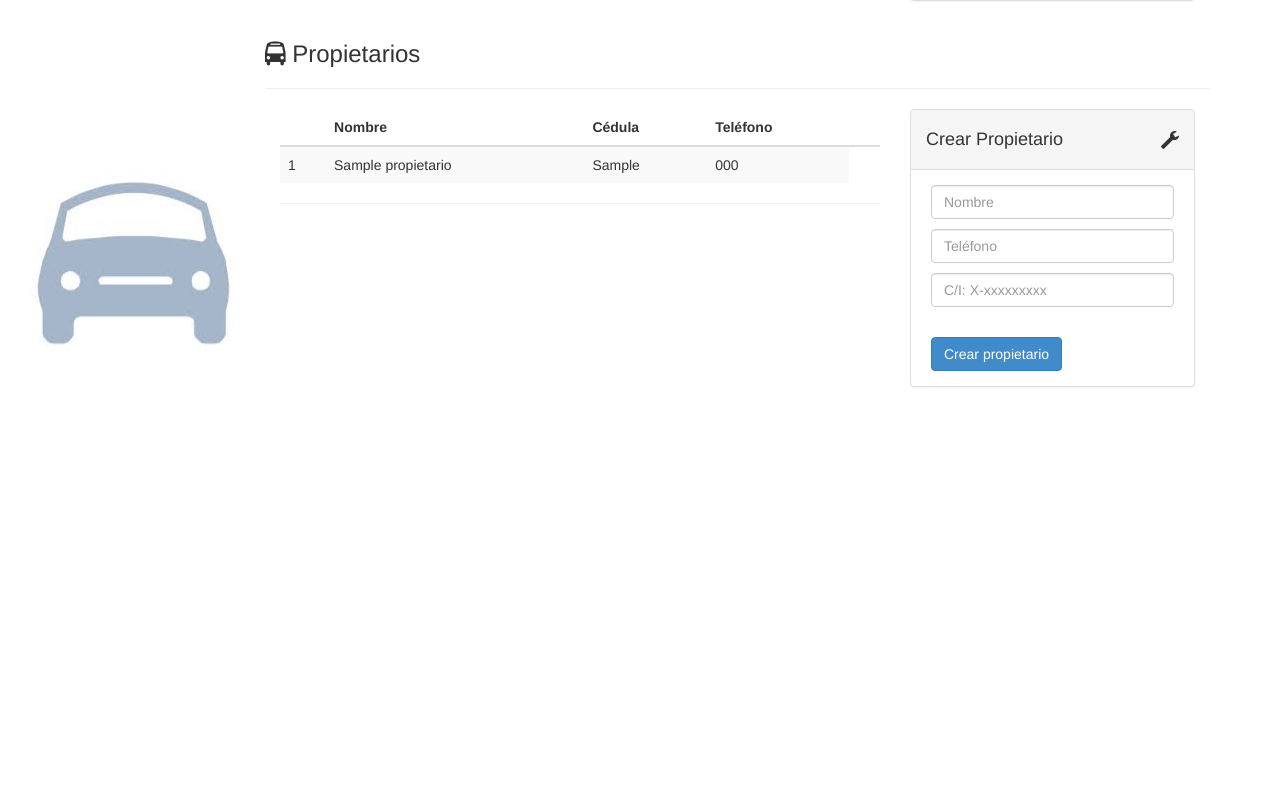
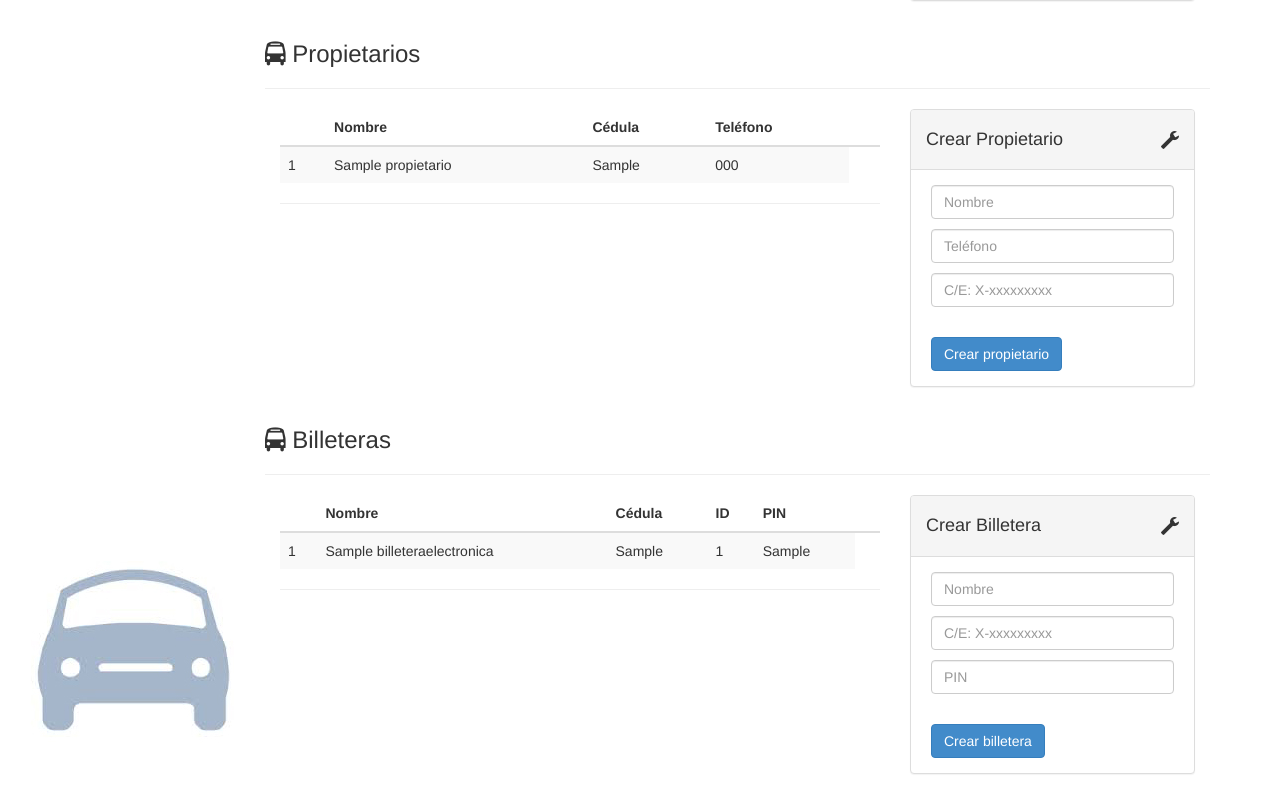
Before and after one commit to Soft-Gear/SAGE, a Django app: page /estacionamientos/ in a window 1280 px wide. Shown: the part 700-1494 px from the top of the page. Before the commit the page ends 1087 px from the top, so only its background shows below. Run offline with Django 3.2, Linux system fonts and the light colour scheme; tables that the repository leaves empty hold one stand-in row (values such as "Sample post"); some libraries are stand-ins or nearby versions.

Commit message:
Se puso BilleteraElectronica funcional

```diff
--- a/estacionamientos/forms.py
+++ b/estacionamientos/forms.py
@@ -2,6 +2,7 @@
 from django import forms
 from django.core.validators import RegexValidator
 from django.forms.widgets import SplitDateTimeWidget
+
 
 class CustomSplitDateTimeWidget(SplitDateTimeWidget):
 
@@ -56,9 +57,66 @@ class PropietarioForm(forms.Form):
         validators = [ci_validator],
         widget = forms.TextInput(attrs =
             { 'class'       : 'form-control'
-            , 'placeholder' : 'C/I: X-xxxxxxxxx'
+            , 'placeholder' : 'C/E: X-xxxxxxxxx'
             , 'pattern'     : ci_validator.regex.pattern
             , 'message'     : ci_validator.message
+            }
+        )
+    )
+
+class BilleteraElectronicaForm(forms.Form):
+
+    name_validator = RegexValidator(
+        regex   = '^[A-Za-záéíóúñÑÁÉÍÓÚäëïöüÄËÏÖÜ ]+$',
+        message = 'La entrada debe ser un nombre en Español sin símbolos especiales.'
+    )
+
+    pin_validator = RegexValidator(
+        regex =   '^\d{4}$',
+        message = 'EL PIN debe ser 4 digitos'
+    )
+
+    ci_validator = RegexValidator(
+        regex   = '^[VE]-[1-9][0-9]{4}[0-9]+$',
+        message = 'Introduzca un CI con un formato válido de la forma X-xxxxxxxx.'
+    )
+
+    nombreUsu = forms.CharField(
+        required   = True,
+        label      = "Nombre",
+        validators = [name_validator],
+        widget = forms.TextInput(attrs =
+            { 'class'       : 'form-control'
+            , 'placeholder' : 'Nombre'
+            , 'pattern'     : name_validator.regex.pattern
+            , 'message'     : name_validator.message
+
+            }
+        )
+    )
+
+    ciUsu = forms.CharField(
+        required   = True,
+        label      = "Cédula",
+        validators = [ci_validator],
+        widget = forms.TextInput(attrs =
+            { 'class'       : 'form-control'
+            , 'placeholder' : 'C/E: X-xxxxxxxxx'
+            , 'pattern'     : ci_validator.regex.pattern
+            , 'message'     : ci_validator.message
+            }
+        )
+    )
+
+    pinUsu = forms.CharField(
+        required   = True,
+        label      = "PIN",
+        validators = [pin_validator],
+        widget     = forms.TextInput(attrs =
+            { 'class'       : 'form-control'
+            , 'placeholder' : 'PIN'
+            , 'pattern'     : pin_validator.regex.pattern
+            , 'message'     : pin_validator.message
             }
         )
     )
@@ -320,80 +378,6 @@ class ReservaForm(forms.Form):
         )
     )
 
-class BilleteraElectronicaForm(forms.Form):
-
-    idB_validator = RegexValidator(
-        regex   = '^[0-9]+$',
-        message = 'Introduzca un número de id valido'
-    )
-
-    pin_validator = RegexValidator(
-        regex   = '^[0-9]+$',
-        message = 'Introduzca un número de PIN valido'
-    )
-
-    name_billetera_validator = RegexValidator(
-        regex   = '^[A-Za-záéíóúñÑÁÉÍÓÚ ]+$',
-        message = 'La entrada debe ser un nombre en Español sin símbolos especiales.'
-    )
-
-    ci_validator = RegexValidator(
-        regex   = '^[VE]-[1-9][0-9]{4}[0-9]+$',
-        message = 'Introduzca una cédula con un formato válido de la forma X-xxxxxxxx.'
-    )
-
-    idBilletera = forms.CharField(
-        required = True,
-        label    = "ID Billetera",
-        validators = [idB_validator],
-        widget = forms.TextInput(attrs =
-            { 'class'       : 'form-control'
-            , 'placeholder' : 'ID Billetera'
-            , 'pattern'     : idB_validator.regex.pattern
-            , 'message'     : idB_validator.message
-            }
-        )
-    )
-
-    PIN = forms.CharField(
-        required = True,
-        label    = "PIN",
-        validators = [pin_validator],
-        widget = forms.TextInput(attrs =
-            { 'class'       : 'form-control'
-            , 'placeholder' : 'PIN'
-            , 'pattern'     : pin_validator.regex.pattern
-            , 'message'     : pin_validator.message
-            }
-        )
-    )
-
-    nombre = forms.CharField(
-        required   = True,
-        label      = "Nombre",
-        validators = [name_billetera_validator],
-        widget = forms.TextInput(attrs =
-            { 'class'       : 'form-control'
-            , 'placeholder' : 'Nombre'
-            , 'pattern'     : name_billetera_validator.regex.pattern
-            , 'message'     : name_billetera_validator.message
-            }
-        )
-    )
-
-    CI = forms.CharField(
-        required   = True,
-        label      = "Cédula",
-        validators = [ci_validator],
-        widget = forms.TextInput(attrs =
-            { 'class'       : 'form-control'
-            , 'placeholder' : 'X-xxxxxxxx'
-            , 'pattern'     : ci_validator.regex.pattern
-            , 'message'     : ci_validator.message
-            }
-        )
-    )
-
 class PagoForm(forms.Form):
 
     card_name_validator = RegexValidator(
--- a/estacionamientos/models.py
+++ b/estacionamientos/models.py
@@ -65,11 +65,11 @@ class Pago(models.Model):
 		return str(self.id)+" "+str(self.reserva.estacionamiento.nombre)+" "+str(self.cedulaTipo)+"-"+str(self.cedula)
 
 class BilleteraElectronica(models.Model):
-	idBilletera = models.CharField(max_length = 30)
-	PIN         = models.CharField(max_length = 30)
+	idBilletera = models.IntegerField()
+	PIN         = models.CharField(max_length = 4)
 	nombre      = models.CharField(max_length = 50)
 	CI          = models.CharField(max_length = 10)
-	reserva     = models.ForeignKey(Reserva)
+	#reserva     = models.ForeignKey(Reserva)
 
 	def __str__(self):
 		return self.nombre + " " + self.idBilletera + " " + str(self.id)
--- a/estacionamientos/views.py
+++ b/estacionamientos/views.py
@@ -27,6 +27,7 @@ from estacionamientos.controller import (
 from estacionamientos.forms import (
     EstacionamientoExtendedForm,
     PropietarioForm,
+    BilleteraElectronicaForm,
     EstacionamientoForm,
     ReservaForm,
     PagoForm,
@@ -36,6 +37,7 @@ from estacionamientos.forms import (
 from estacionamientos.models import (
     Estacionamiento,
     Propietario,
+    BilleteraElectronica,
     Reserva,
     Pago,
     TarifaHora,
@@ -49,17 +51,20 @@ from estacionamientos.models import (
 def estacionamientos_all(request):
     estacionamientos = Estacionamiento.objects.all()
     propietarios = Propietario.objects.all()
+    billeteras = BilleteraElectronica.objects.all()
 
     # Si es un GET, mandamos un formulario vacio
     if request.method == 'GET':
         form  = EstacionamientoForm()
         form2 = PropietarioForm()
+        form3 = BilleteraElectronicaForm()
 
     # Si es POST, se verifica la información recibida
     elif request.method == 'POST':
         # Creamos un formulario con los datos que recibimos
         form  = EstacionamientoForm(request.POST)
         form2 = PropietarioForm(request.POST)
+        form3 = BilleteraElectronicaForm(request.POST)
 
         # Parte de la entrega era limitar la cantidad maxima de
         # estacionamientos a 5
@@ -100,13 +105,26 @@ def estacionamientos_all(request):
             propietarios = Propietario.objects.all()
             form2 = PropietarioForm()
 
+        if form3.is_valid():
+            obj3 = BilleteraElectronica(
+                nombre      = form3.cleaned_data['nombreUsu'],
+                CI          = form3.cleaned_data['ciUsu'],
+                PIN         = form3.cleaned_data['pinUsu'],
+                idBilletera = len(billeteras)
+            )
+            obj3.save()
+            billeteras = BilleteraElectronica.objects.all()
+            form3 = BilleteraElectronicaForm()
+
     return render(
         request,
         'catalogo-estacionamientos.html',
         { 'form': form
         , 'form2': form2
+        , 'form3' : form3
         , 'estacionamientos': estacionamientos
         , 'propietarios': propietarios
+        , 'billeteras' : billeteras
         }
     )
 
--- a/templates/catalogo-estacionamientos.html
+++ b/templates/catalogo-estacionamientos.html
@@ -157,6 +157,84 @@
       </div>
     </div>
   </div>
+
+  <!-- Solucion para alinear la tabla de billeteras -->
+  <div class="col-sm-2">
+  </div>
+
+  <div class="col-sm-10">
+    <h3><i class="fa fa-bus"></i>
+      Billeteras
+    </h3>
+    <hr>
+    <div class="col-md-8">
+      <table class="table table-striped">
+        {% if billeteras %}
+        <thead>
+          <tr>
+            <th></th>
+            <th>Nombre</th>
+            <th>Cédula</th>
+            <th>ID</th>
+            <th>PIN</th>
+            <th></th>
+          </tr>
+        </thead>
+        <tbody>
+          {% for obj in billeteras %}
+            <tr>
+              <td>{{forloop.counter}}</td>
+              <td>{{obj.nombre}}</td>
+              <td>{{obj.CI}}</td>
+              <td>{{obj.idBilletera}}</td>
+              <td>{{obj.PIN}}</td>
+            </tr>
+          {% endfor %}
+        </tbody>
+        {% else %}
+          <h3>No hay billeteras</h3>
+        {% endif %}
+      </table>
+      <hr>
+    </div>
+
+    <div class="col-md-4">
+      <div class="panel panel-default">
+        <div class="panel-heading">
+          <div class="panel-title">
+            <i class="glyphicon glyphicon-wrench pull-right"></i>
+            <h4>
+              Crear Billetera
+            </h4>
+          </div>
+        </div>
+        <div class="panel-body">
+          <form action="." method="post" class="form form-vertical">
+            {% csrf_token %}
+            {% for field in form3 %}
+              <div class="control-group">
+                <div class="controls">
+                  {{ field }}
+                  <span class='error' id='{{field.name}}_error' aria-live="polite">
+                    {{ field.errors }}
+                  </span>
+                  <p>
+                </div>
+              </div>
+            {% endfor %}
+            <div class="control-group">
+              <label></label>
+              <div class="controls">
+                <button type="submit" class="btn btn-primary">
+                  Crear billetera
+                </button>
+              </div>
+            </div>
+          </form>
+        </div>
+      </div>
+    </div>
+  </div>
 {% endblock %}
 {% block scripts %}
   {% include "validator.js.html" %}
```
Also changed, not shown: 1 other file.
